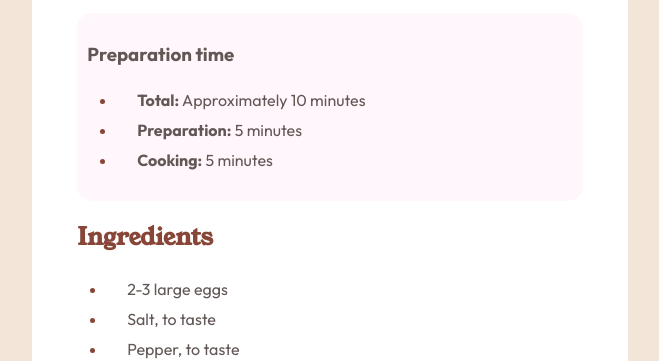
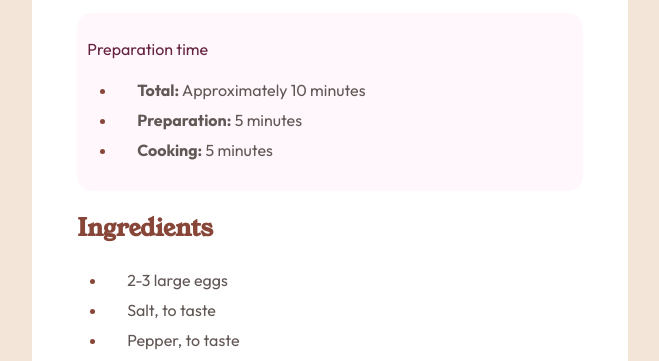
Before and after one commit to micfrazer/recipe-page, a plain HTML site: page index.html in a window 1280 px wide. Shown: the part 439-800 px from the top of the page, without its empty margins (310-969 px from the left). Drawn offline with Linux system fonts and the light colour scheme.

Commit message:
h3 removed

```diff
--- a/index.html
+++ b/index.html
@@ -20,7 +20,7 @@
     to perfection, optionally filled with your choice of cheese, vegetables, or meats.</p>
 
     <div id="prep">
-      <h3>Preparation time</h3>
+      <p id="preptime">Preparation time</p>
 
         <ul>
           <li><strong>Total:</strong> Approximately 10 minutes</li>
```
